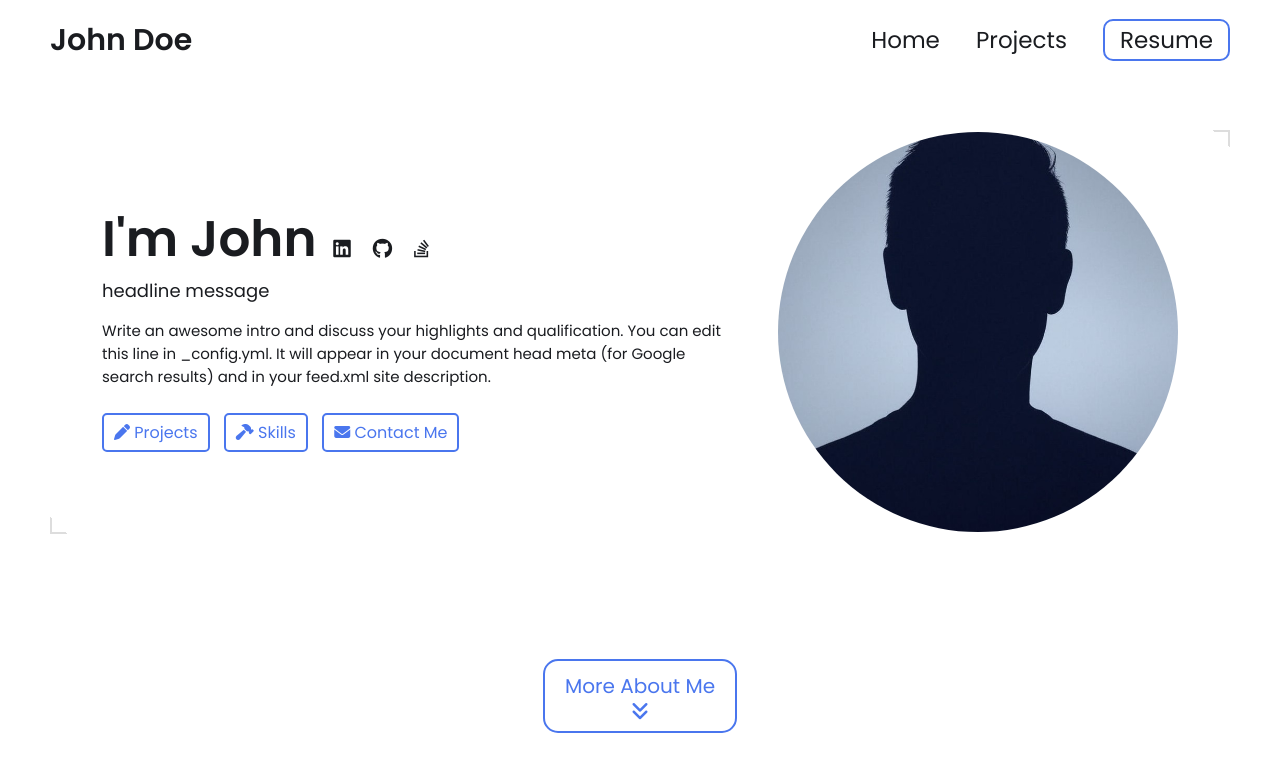
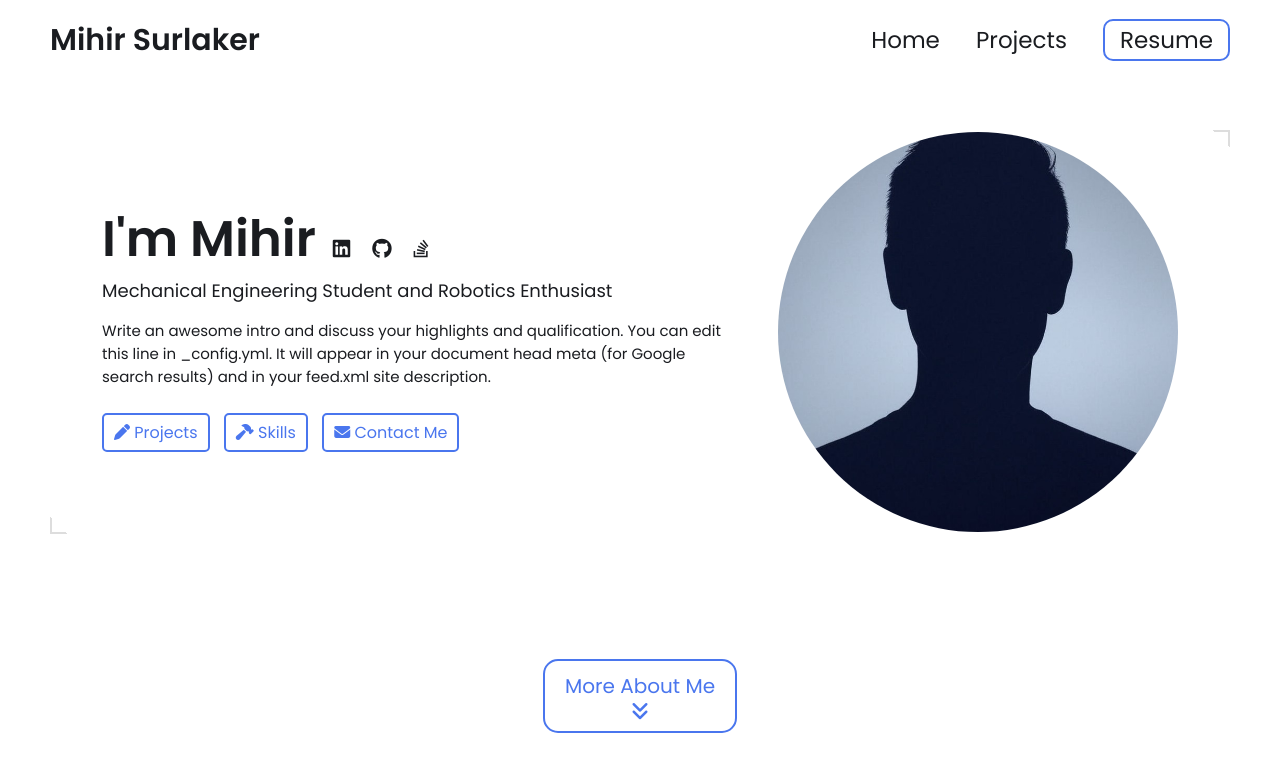
Before and after one commit to Mihirsur007/Mihirsur007.github.io, a Jekyll site: the page built from index.html, in a window 1280 px wide and 900 px high. Shown: the top 772 px of the window. Built offline with Jekyll 4.4.1, drawn with Linux system fonts in a browser that asks for light colours.

Commit message:
customization

```diff
--- a/_config.yml
+++ b/_config.yml
@@ -7,13 +7,13 @@
 
 # Main Page Setup
 
-title: John Doe's Portfolio # This is what shows up in the tab of the browser
+title: Mihir Surlaker's Portfolio # This is what shows up in the tab of the browser
 
 
 
 # Hero Section
-name: John Doe
-headline: headline message
+name: Mihir Surlaker
+headline: Mechanical Engineering Student and Robotics Enthusiast
 description: >- # dont remove this line. this will ignore all new lines until the next section
   Write an awesome intro and discuss your highlights and qualification. You can edit this
   line in _config.yml. It will appear in your document head meta (for
```
